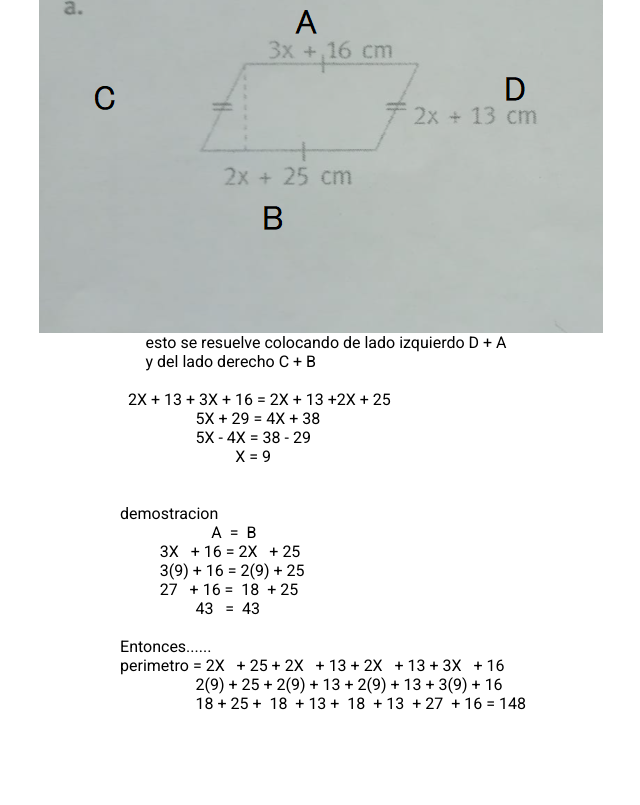
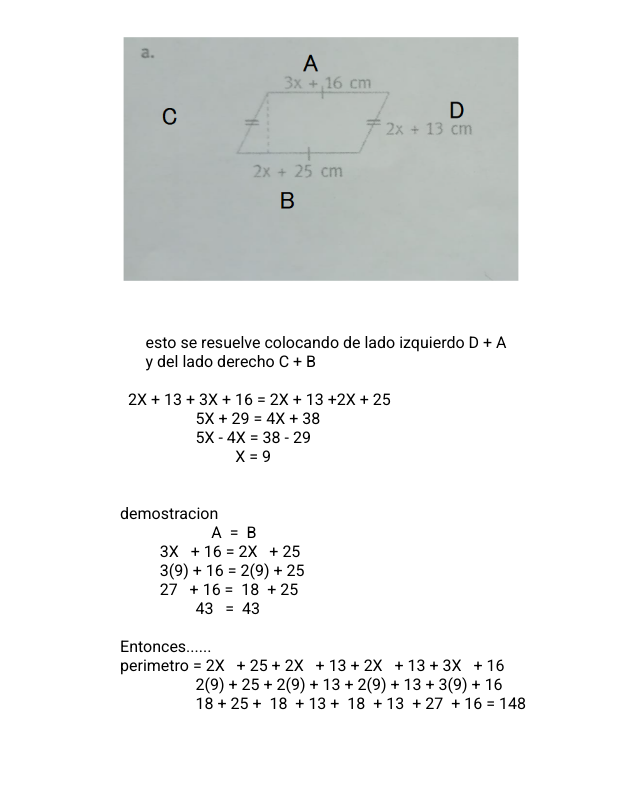
Before and after one commit to 77iu/matematica, a plain HTML site: page index.html in a window 1280 px wide. Shown: the part 103-908 px from the top of the page, without its empty margins (319-959 px from the left). Drawn offline with Linux system fonts and the light colour scheme.

Commit message:
Update styless.css

```diff
--- a/styless.css
+++ b/styless.css
@@ -16,6 +16,9 @@
     align-items: center;
     flex-direction: column;
     justify-content: center;
+}
+img{
+    transform: scale(0.7);
 }
 p{
     margin-left: 10px;
```
